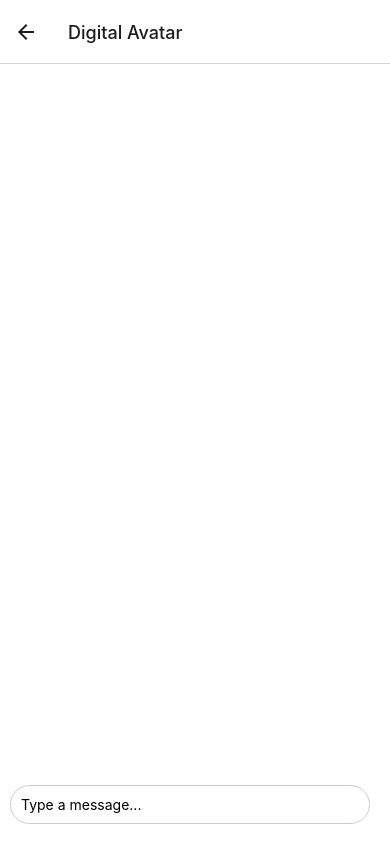
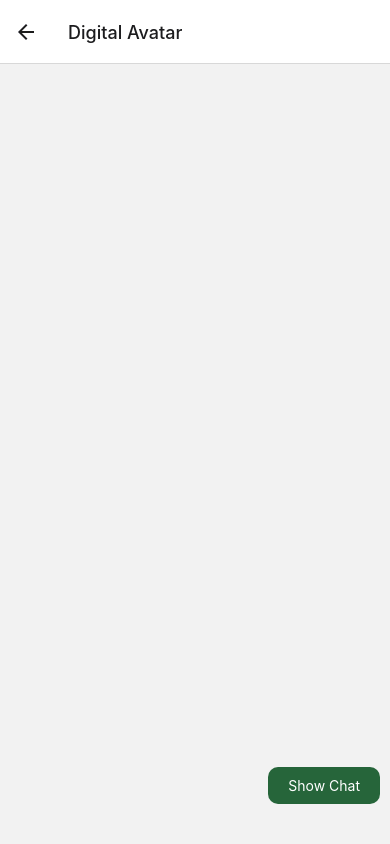
Before and after one commit to AvirukBasak/react-native-test-app, a React Native app: screen /DigitalAvatar in a window 390 px wide. Built offline with nearby package versions, Linux system fonts and the light colour scheme.

Commit message:
Add chat functionality to DigitalAvatar component

```diff
--- a/src/views/digitalAvatar.tsx
+++ b/src/views/digitalAvatar.tsx
@@ -1,5 +1,12 @@
 import React, {useState} from 'react';
-import {View, Text, TextInput, Image, StyleSheet, FlatList} from 'react-native';
+import {
+  View,
+  Text,
+  TextInput,
+  StyleSheet,
+  FlatList,
+  Pressable,
+} from 'react-native';
 
 /*
 
@@ -12,22 +19,38 @@ Job:
 function ChatView() {
   const [inputText, setInputText] = useState('');
   const [messages, setMessages] = useState(
-    [] as {text: string; sent: boolean}[],
+    [
+      {text: 'Hello!', sent: false},
+      {text: 'Hi there!', sent: true},
+      {text: 'How are you?', sent: false},
+      {text: 'I am good, thanks!', sent: true},
+      {text: 'How can I help you?', sent: true},
+      {text: 'I need help with my account.', sent: false},
+      {text: 'Sure, I can help you with that.', sent: true},
+      {text: 'Thank you!', sent: false},
+      {text: 'You are welcome!', sent: true},
+    ].reverse() as {text: string; sent: boolean}[],
   );
 
   // Function to handle sending a new message
   const sendMessage = () => {
-    if (inputText.trim()) {
-      setMessages([...messages, {text: inputText.trim(), sent: true}]);
+    if (!inputText.trim()) {
+      return;
+    }
+    setMessages(m => {
+      const newM = [{text: inputText.trim(), sent: true}, ...m];
+      // Simulate a response after 1 second
+      setTimeout(() => receiveResponse(newM), 1000);
       setInputText('');
-    }
+      return newM;
+    });
   };
 
   // Function to handle receiving a simulated response
-  const receiveResponse = () => {
+  const receiveResponse = (m: {text: string; sent: boolean}[]) => {
     setMessages([
-      ...messages,
-      {text: 'This is a simulated response.', sent: false},
+      {text: 'I am a bot, I can help you with your account.', sent: false},
+      ...m,
     ]);
   };
 
@@ -56,6 +79,9 @@ function ChatView() {
           placeholder="Type a message..."
           onSubmitEditing={sendMessage}
         />
+        <Pressable style={chatviewStyles.sendButton} onPress={sendMessage}>
+          <Text style={chatviewStyles.sendTxt}>Send</Text>
+        </Pressable>
       </View>
     </View>
   );
@@ -65,8 +91,13 @@ const chatviewStyles = StyleSheet.create({
   container: {
     flex: 1,
     backgroundColor: '#fff',
-    paddingHorizontal: 10,
-    paddingVertical: 20,
+    padding: 10,
+    position: 'absolute',
+    elevation: 5,
+    bottom: 90,
+    right: 10,
+    width: 300,
+    height: 500,
   },
   message: {
     borderRadius: 10,
@@ -88,17 +119,63 @@ const chatviewStyles = StyleSheet.create({
   inputContainer: {
     flexDirection: 'row',
     alignItems: 'center',
+    justifyContent: 'space-evenly',
   },
   input: {
     flex: 1,
-    borderWidth: 1,
+    borderWidth: 2,
     borderColor: '#ccc',
     borderRadius: 20,
     padding: 10,
-    marginRight: 10,
+  },
+  sendButton: {
+    backgroundColor: '#26653A',
+    paddingHorizontal: 20,
+    paddingVertical: 14,
+    borderRadius: 20,
+    marginLeft: 10,
+  },
+  sendTxt: {
+    color: '#fff',
   },
 });
 
 export default function DigitalAvatar() {
-  return <ChatView />;
+  const [chatVisible, setChatVisible] = useState(false);
+
+  return (
+    <View style={avaterButtonStyles.container}>
+      {chatVisible && <ChatView />}
+      <Pressable
+        style={avaterButtonStyles.fab}
+        onPress={() => setChatVisible(!chatVisible)}>
+        <Text style={avaterButtonStyles.fabTxt}>
+          {chatVisible ? 'Hide Chat' : 'Show Chat'}
+        </Text>
+      </Pressable>
+    </View>
+  );
 }
+
+const avaterButtonStyles = StyleSheet.create({
+  container: {
+    flex: 1,
+    justifyContent: 'flex-end',
+    alignItems: 'flex-end',
+    padding: 20,
+  },
+  fab: {
+    justifyContent: 'center',
+    alignItems: 'center',
+    borderRadius: 10,
+    position: 'absolute',
+    bottom: 40,
+    right: 10,
+    backgroundColor: '#26653A',
+    paddingHorizontal: 20,
+    paddingVertical: 10,
+  },
+  fabTxt: {
+    color: '#fff',
+  },
+});
```
